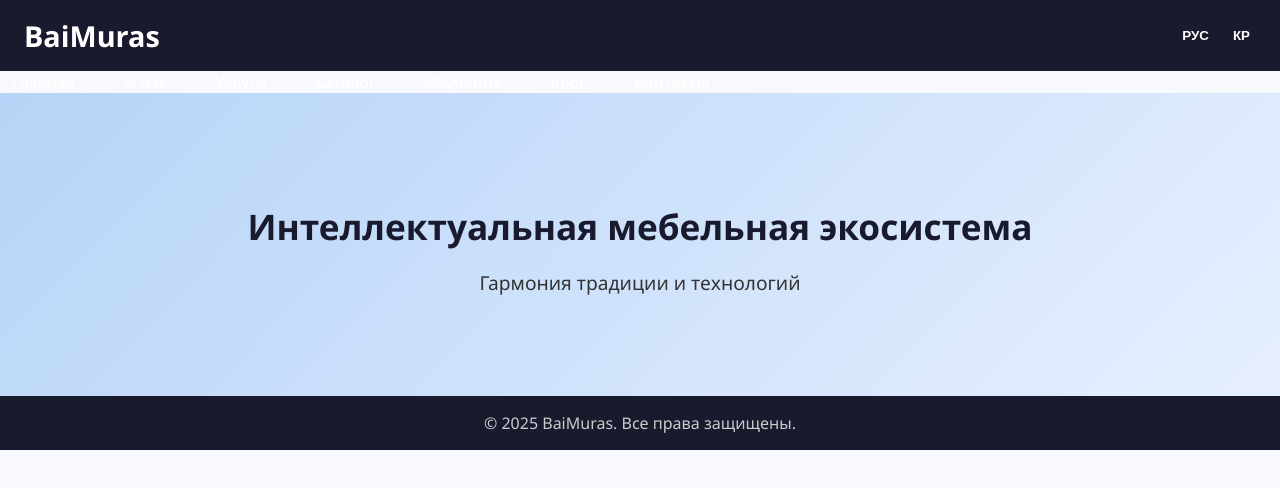
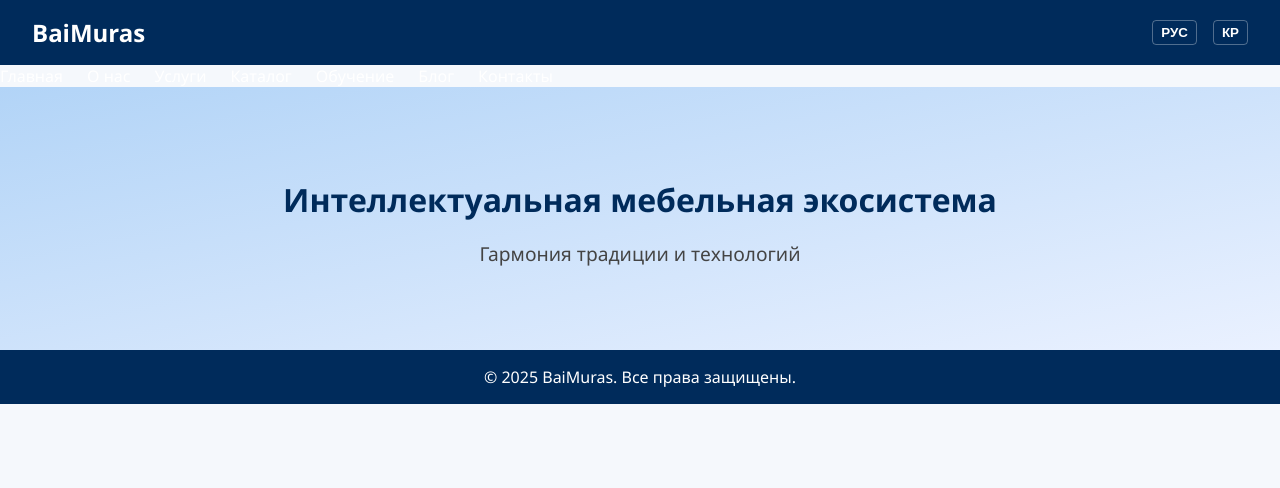
Before and after one commit to ardakchapaev/BaiMuras, a plain HTML site: page templates/index.html in a window 1280 px wide. Drawn offline with Linux system fonts and the light colour scheme.

Commit message:
Update style.css

```diff
--- a/static/css/style.css
+++ b/static/css/style.css
@@ -1,109 +1,95 @@
-/* Global Styles */
 body {
   margin: 0;
   padding: 0;
-  font-family: 'Segoe UI', Tahoma, Geneva, Verdana, sans-serif;
-  background-color: #f7f9fc;
-  color: #1c1e21;
+  font-family: "Segoe UI", sans-serif;
+  background: #f5f8fc;
+  color: #1a1a2e;
 }
 
-/* Header */
 header {
-  background-color: #1a1a2e;
-  padding: 16px 24px;
   display: flex;
+  justify-content: space-between;
   align-items: center;
-  justify-content: space-between;
+  padding: 1rem 2rem;
+  background-color: #002b5b;
+  color: white;
 }
 
 header h1 {
-  font-size: 1.8rem;
-  color: #ffffff;
+  font-size: 1.5rem;
   margin: 0;
 }
 
-/* Navigation */
 nav ul {
   list-style: none;
+  display: flex;
+  gap: 1.5rem;
   margin: 0;
   padding: 0;
-  display: flex;
-  gap: 24px;
 }
 
 nav ul li a {
   text-decoration: none;
-  color: #ffffff;
+  color: white;
   font-weight: 500;
-  padding: 8px 12px;
-  transition: background 0.3s, color 0.3s;
 }
 
-nav ul li a:hover {
-  background-color: #4154a6;
-  border-radius: 4px;
-  color: #ffffff;
-}
-
-/* Language Switcher */
 .language-switcher {
   display: flex;
-  gap: 12px;
+  gap: 1rem;
   align-items: center;
 }
 
 .language-switcher button {
-  border: none;
   background: transparent;
-  color: #ffffff;
+  border: 1px solid #ffffff50;
+  border-radius: 4px;
+  padding: 4px 8px;
+  color: white;
+  cursor: pointer;
   font-weight: bold;
-  cursor: pointer;
-  transition: opacity 0.3s;
 }
 
 .language-switcher button:hover {
-  opacity: 0.8;
+  background: #ffffff30;
 }
 
-/* Hero Section */
 .hero {
-  padding: 80px 24px;
-  background: linear-gradient(135deg, #b6d4f7, #e7efff);
+  padding: 4rem 2rem;
   text-align: center;
+  background: linear-gradient(to bottom right, #b2d4f7, #eaf1ff);
 }
 
 .hero h2 {
-  font-size: 2.2rem;
-  color: #1a1a2e;
-  margin-bottom: 16px;
+  font-size: 2rem;
+  margin-bottom: 1rem;
+  color: #002b5b;
 }
 
 .hero p {
   font-size: 1.2rem;
-  color: #333;
+  color: #444;
 }
 
-/* Footer */
 footer {
-  background-color: #1a1a2e;
-  color: #cccccc;
-  padding: 16px 24px;
   text-align: center;
+  padding: 1rem;
+  background-color: #002b5b;
+  color: white;
 }
 
-/* Responsive */
 @media (max-width: 768px) {
   nav ul {
     flex-direction: column;
-    gap: 12px;
-  }
-
-  .hero {
-    padding: 40px 16px;
+    align-items: flex-start;
   }
 
   header {
     flex-direction: column;
     align-items: flex-start;
   }
+
+  .hero {
+    padding: 2rem 1rem;
+  }
 }
```
